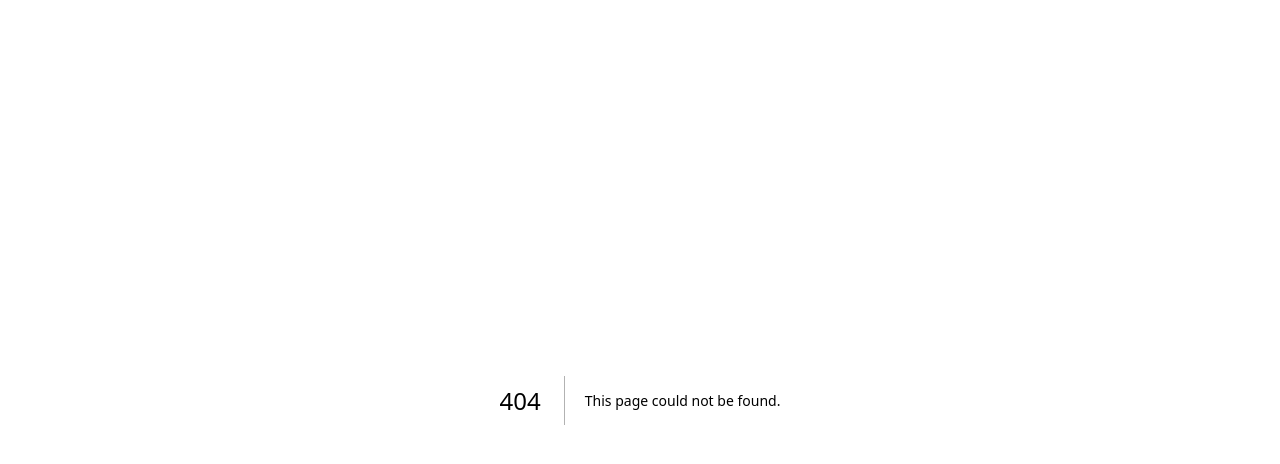
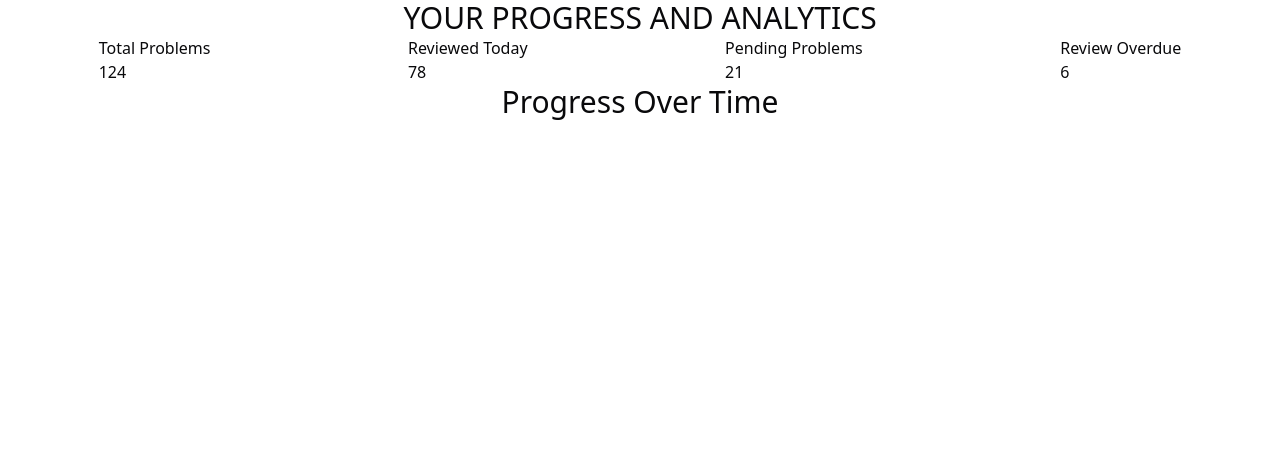
Before and after one commit to NithishMR/leetcode-recurse, a Next.js app in the folder leetcode-recurse/: page /dashboard in a window 1280 px wide. Before the commit this address had no page. Shown: the top 464 px of the page. Built offline with nearby package versions, Linux system fonts and the light colour scheme.

Commit message:
Adding initital commit for a big change

```diff
--- /dev/null
+++ b/leetcode-recurse/src/app/dashboard/AnalyticsCard.tsx
@@ -0,0 +1,15 @@
+interface AnalyticsCardType {
+  titleHeader: string;
+  count: number;
+}
+export default function AnalyticsCard({
+  titleHeader,
+  count,
+}: AnalyticsCardType) {
+  return (
+    <div className="">
+      <div className="">{titleHeader}</div>
+      <div className="">{count}</div>
+    </div>
+  );
+}
--- /dev/null
+++ b/leetcode-recurse/src/app/dashboard/ProgressOverTime.tsx
@@ -0,0 +1,7 @@
+export default function ProgressOverTime() {
+  return (
+    <div className="">
+      <div className="text-center text-3xl">Progress Over Time</div>
+    </div>
+  );
+}
--- /dev/null
+++ b/leetcode-recurse/src/app/dashboard/page.tsx
@@ -0,0 +1,17 @@
+import AnalyticsCard from "./AnalyticsCard";
+import ProgressOverTime from "./ProgressOverTime";
+
+export default function DashBoard() {
+  return (
+    <div className="">
+      <div className="text-center text-3xl">YOUR PROGRESS AND ANALYTICS</div>
+      <div className="flex justify-around items-center">
+        <AnalyticsCard titleHeader="Total Problems" count={124} />
+        <AnalyticsCard titleHeader="Reviewed Today" count={78} />
+        <AnalyticsCard titleHeader="Pending Problems" count={21} />
+        <AnalyticsCard titleHeader="Review Overdue" count={6} />
+      </div>
+      <ProgressOverTime />
+    </div>
+  );
+}
```
